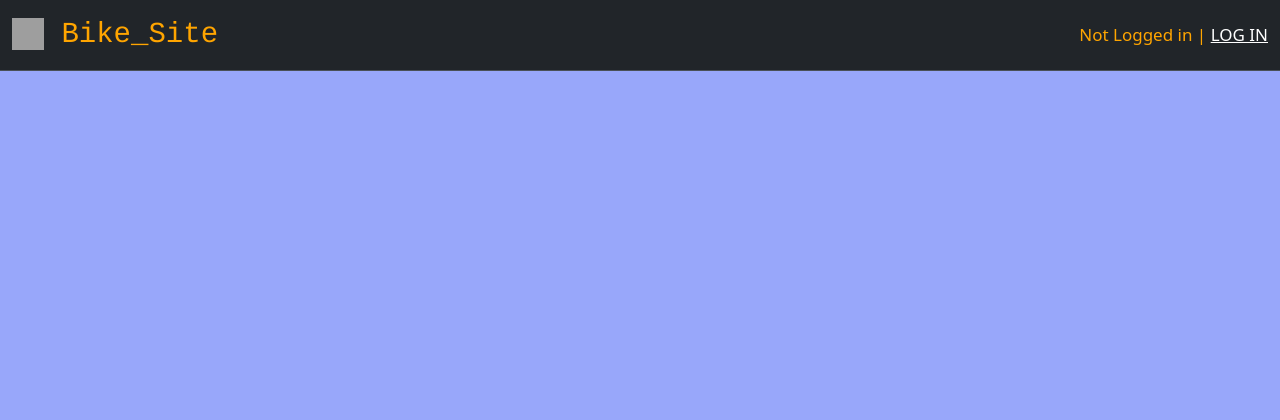
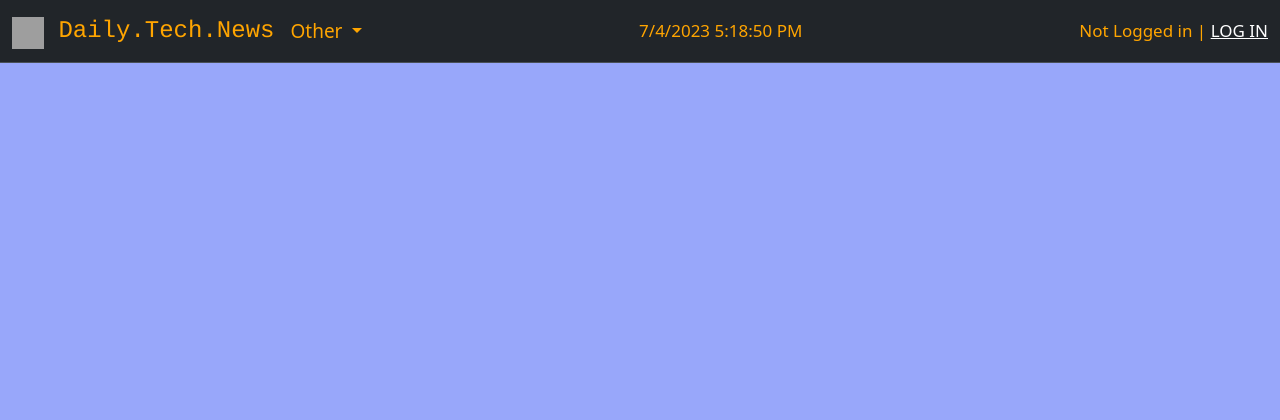
Before and after one commit to TaleeBarbieri/django_webpage, a Django app: page /home/ in a window 1280 px wide. Shown: the top 420 px of the page. Run offline with Django 4.2, Linux system fonts and the light colour scheme; some libraries are stand-ins or nearby versions; grey boxes are pictures that could not be loaded.

Commit message:
modification to navbar

```diff
--- a/website/static/Home_style.css
+++ b/website/static/Home_style.css
@@ -1,6 +1,5 @@
 body{
 
     background-color: #98a7fa;
-    position: relative;
     min-height: 200vh;
 }
--- a/website/static/Navbar_style.css
+++ b/website/static/Navbar_style.css
@@ -1,7 +1,7 @@
 .navbar-brand{
 
     color: orange;
-    font-size: 29px;
+    font-size: 24px;
     font-family: Courier, monospace;
 
 }
@@ -12,3 +12,22 @@
     font-size: 17px;
 
 }
+
+.dropdown{
+
+    font-size: 19px;
+
+}
+
+#navbarDropdownMenuLink{
+
+    color: orange;
+
+
+}
+
+#currentDateTime{
+
+    position: relative;
+
+}
--- a/website/static/Signup_style.css
+++ b/website/static/Signup_style.css
@@ -18,7 +18,7 @@ body{
     position: center;
     z-index: 1;
     background: #FFFFFF;
-    max-width: 950px;
+    max-width: 930px;
     margin: 0 auto 100px;
     padding: 4px;
     text-align: left;
--- a/website/templates/base.html
+++ b/website/templates/base.html
@@ -9,6 +9,10 @@
   <main>
     {% block content %}
     {% endblock %}
+
+    {% block footer%}
+    {% endblock %}
+
   </main>
 </body>
 </html>
--- a/website/templates/home.html
+++ b/website/templates/home.html
@@ -12,25 +12,71 @@
 {% bootstrap_javascript %}
 {% load google_translate %}
 
+
 <link rel="stylesheet" href="{% static 'Home_style.css' %}">
+<link rel="stylesheet" href="{% static 'Navbar_style.css' %}">
+<script src="https://code.jquery.com/jquery-3.6.0.min.js"></script>
 
-<head>
-<!-- User Validation Navbar -->
-{% if user.is_authenticated %}
 
-    {% include 'navbar_logged_in.html'%}
 
-{% else %}
+<nav class="navbar bg-dark border-bottom border-bottom-dark " data-bs-theme="dark">
+  <div class="container-fluid">
+    <a class="navbar-brand " href="/home">
+      <img src="https://logodix.com/logo/94018.png" width="32" height="32" class="d-inline-block align-text-top">
+      Daily.Tech.News
+    </a>
+      <div class="dropdown me-auto">
+        <a class="nav-link dropdown-toggle" id="navbarDropdownMenuLink" role="button" data-bs-toggle="dropdown" aria-expanded="false">
+          Other
+        </a>
+        <ul class="dropdown-menu" aria-labelledby="navbarDropdownMenuLink">
+          <li><a class="dropdown-item" href="#">Option 1</a></li>
+          <li><a class="dropdown-item" href="#">Option 2</a></li>
+          <li><a class="dropdown-item" href="#">Option 3</a></li>
+        </ul>
+      </div>
 
-    {% include 'navbar_logged_out.html'%}
+    <span class="navbar-text me-auto" id="currentDateTime"></span>
 
-{%endif%}
-</head>
+      <span class="navbar-text">
+        {% if user.is_authenticated %}
+          Logged in as {{ user.username.upper }} |
+          <a href="{% url 'logout' %}">LOG OUT</a>
+        {% else %}
+          Not Logged in |
+          <a href="{% url 'login' %}">LOG IN</a>
+        {% endif %}
+      </span>
+  </div>
+</nav>
+
+<!-- JS script for time and date-->
+<script>
+  function updateTime() {
+    var now = new Date();
+    var formattedDate = now.toLocaleDateString();
+    var formattedTime = now.toLocaleTimeString();
+    $('#currentDateTime').text(formattedDate + ' ' + formattedTime);
+  }
+
+  $(document).ready(function() {
+    updateTime();
+    setInterval(updateTime, 1000); // Update every second
+  });
+</script>
+
+
+
 
 <body>
 
 </body>
 
+
+{% endblock%}
+
+
+{% block footer%}
 
 <!-- Footer CSS -->
 {%load static%}
--- a/website/templates/navbar_logged_out.html
+++ /dev/null
@@ -1,14 +0,0 @@
-{% load static %}
-
-<link rel="stylesheet" href="{% static 'Navbar_style.css' %}">
-
-
-<nav class="navbar bg-dark border-bottom border-bottom-dark" data-bs-theme="dark">
-  <div class="container-fluid">
-    <a class="navbar-brand" href="/home"><img src="https://logodix.com/logo/94018.png " width="32" height="32" class="d-inline-block align-text-top"> Bike_Site</a>
-    <span class="navbar-text">
-        Not Logged in |
-        <a href="{% url 'login' %}">LOG IN</a>
-    </span>
-  </div>
-</nav>
--- a/website/website/register/views.py
+++ b/website/website/register/views.py
@@ -1,6 +1,6 @@
 
 from django.shortcuts import render, redirect
-from django.contrib.auth import authenticate,login,logout
+from django.contrib.auth import authenticate, login, logout
 from django.contrib import messages
 from .forms import SignUpForm
 
@@ -19,10 +19,10 @@ def signup(request):
             raw_password = form.cleaned_data.get('password1')
             user = authenticate(username=username, password=raw_password)
             login(request, user)
-            messages.success(request, "Account successfully created!" )
+            messages.success(request, "Account successfully created!")
             return redirect('/account/login')
 
     else:
         form = SignUpForm()
 
-    return render(request, "registration/signup.html", {"form":form})
+    return render(request, "registration/signup.html", {"form": form})
```
Also changed, not shown: website/templates/navbar_logged_in.html (deleted, +0 -16 lines), website/db.sqlite3, website/website/register/middleware.py (line endings or trailing spaces).
